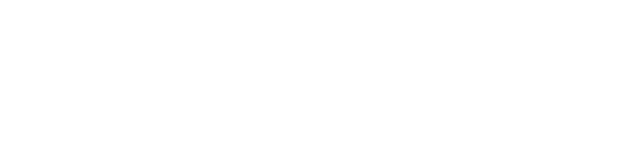
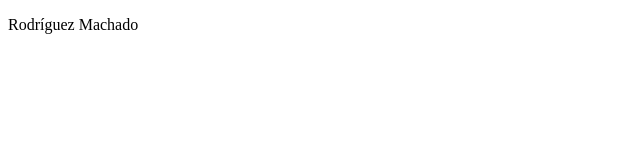
Before and after one commit to iesgrancapitan-eed/practica4-git-resolviendo-un-conflicto-andresfp16, a plain HTML site: page index.html in a window 1280 px wide. Shown: the whole page, without its empty margins (0-640 px from the left). Drawn offline with Linux system fonts and the light colour scheme.

Commit message:
Añadir apellidos

```diff
--- a/index.html
+++ b/index.html
@@ -7,6 +7,6 @@
     <title>Document</title>
 </head>
 <body>
-
+    <p>Rodríguez Machado</p>
 </body>
 </html>
```
